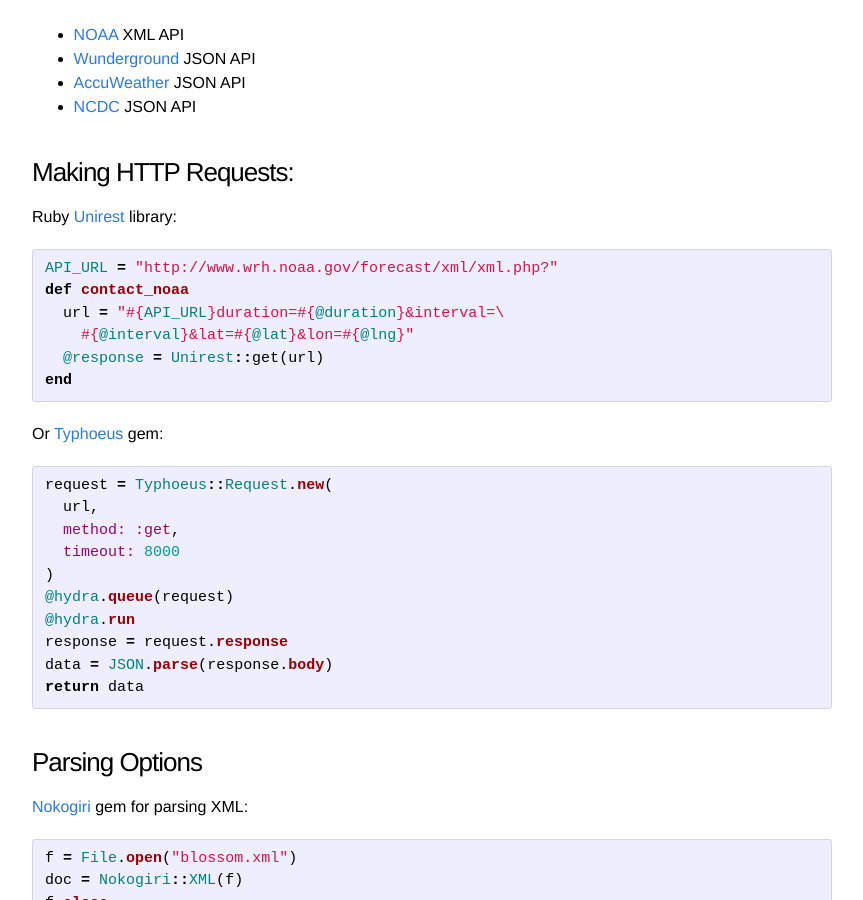
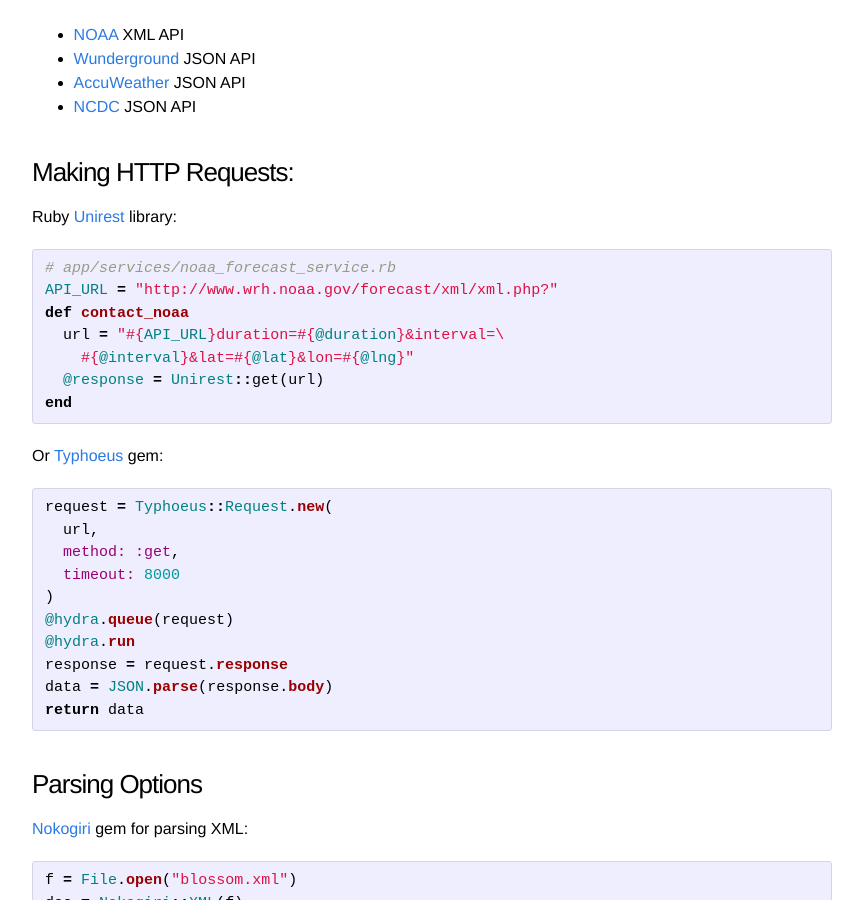
Before and after one commit to stormsavvy/stormsavvy.github.io, a Jekyll site: the page built from _posts/2014-11-20-east-bay-rails-meetup.markdown, in a window 1280 px wide and 900 px high, scrolled down 1969 px. Shown: the whole window, without its empty margins (208-1071 px from the left). Built offline with Jekyll 4.4.1, drawn with Linux system fonts in a browser that asks for light colours.

Commit message:
76663852 update code example

```diff
--- a/_posts/2014-11-20-east-bay-rails-meetup.markdown
+++ b/_posts/2014-11-20-east-bay-rails-meetup.markdown
@@ -96,6 +96,7 @@ Weather data is consumed either as JSON or (older) XML APIs:
 Ruby [Unirest][un] library:
 
 {% highlight ruby %}
+# app/services/noaa_forecast_service.rb
 API_URL = "http://www.wrh.noaa.gov/forecast/xml/xml.php?"
 def contact_noaa
   url = "#{API_URL}duration=#{@duration}&interval=\
```
